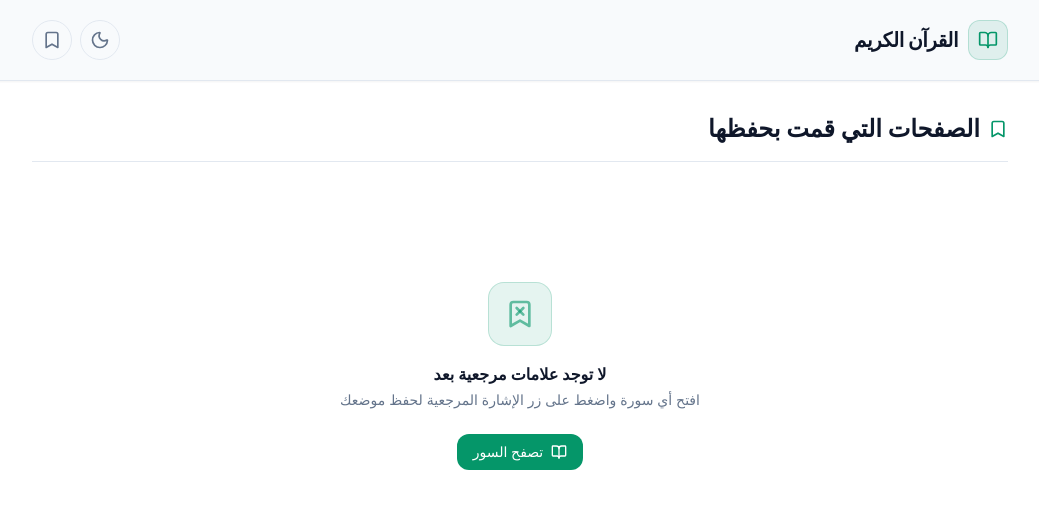
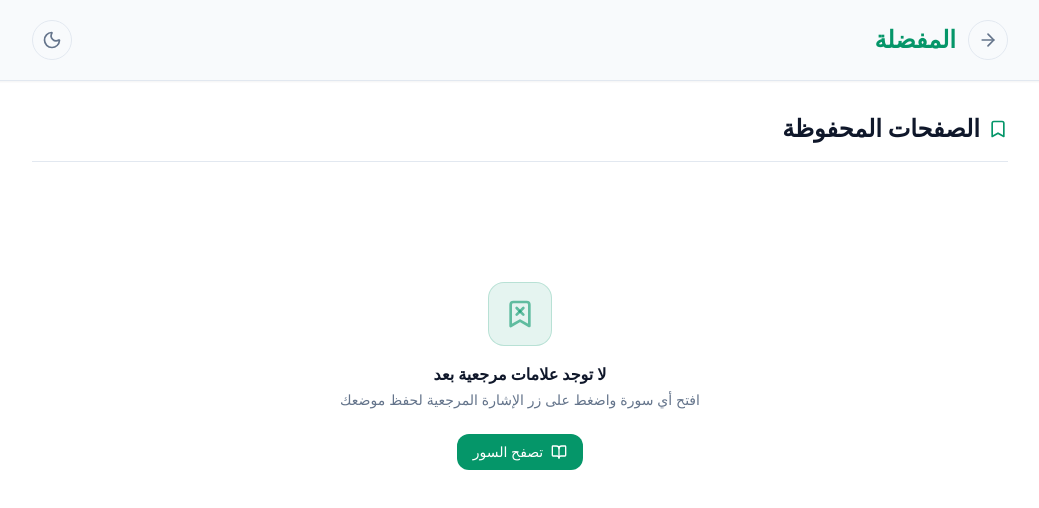
Before and after one commit to mawnir/quran-reader, a React (Vite) app: page /bookmarks in a window 1280 px wide. Shown: the top 508 px of the page, without its empty margins (120-1159 px from the left). Built offline with nearby package versions, Linux system fonts and the light colour scheme; a web font is replaced by a local one.

Commit message:
feat: add bookmark button to index and refactor bookmark link in Header component

```diff
--- a/src/components/Header.tsx
+++ b/src/components/Header.tsx
@@ -7,6 +7,7 @@ interface HeaderProps {
   onGoHome: () => void;
   theme: 'light' | 'dark';
   onToggleTheme: () => void;
+  bookmark?: boolean;
 }
 
 export const Header: React.FC<HeaderProps> = ({
@@ -14,13 +15,9 @@ export const Header: React.FC<HeaderProps> = ({
   onGoHome,
   theme,
   onToggleTheme,
+  bookmark
 }) => {
-  const navigate = useNavigate();
-  const handleBookmark = () => {
-    navigate({
-      to: '/bookmarks',
-    });
-  };
+
   return (
     <header className="bg-bg-surface/95 backdrop-blur-md border-b border-border-subtle sticky top-0 z-30 shadow-xs">
       <div className="max-w-5xl mx-auto px-3 sm:px-6 h-16 sm:h-20 flex items-center justify-between gap-2 sm:gap-4">
@@ -36,9 +33,15 @@ export const Header: React.FC<HeaderProps> = ({
             </button>
 
             <div className="flex items-center gap-2 sm:gap-3 min-w-0 truncate">
-              <span className="text-lg sm:text-2xl font-bold font-hafs-uthmanic text-accent truncate">
-                سورة {surahTitle.replace('سُوْرَةُ ', '')}
-              </span>
+              {bookmark ?
+                <span className="text-lg sm:text-2xl font-bold font-hafs-uthmanic text-accent truncate">
+                  {surahTitle}
+                </span>
+                :
+                <span className="text-lg sm:text-2xl font-bold font-hafs-uthmanic text-accent truncate">
+                  سورة {surahTitle.replace('سُوْرَةُ ', '')}
+                </span>
+              }
             </div>
           </div>
         ) : (
@@ -63,15 +66,6 @@ export const Header: React.FC<HeaderProps> = ({
           >
             {theme === 'dark' ? <Sun className="w-5 h-5 text-amber-400" /> : <Moon className="w-5 h-5" />}
           </button>
-
-          <button
-            onClick={handleBookmark}
-            className="w-10 h-10 flex items-center justify-center cursor-pointer rounded-full border border-border-subtle text-text-muted hover:text-text-heading hover:bg-bg-hover transition-colors flex-shrink-0"
-            aria-label="bookmarks"
-            title="bookmarks"
-          >
-            <Bookmark className="w-5 h-5" />
-          </button>
         </div>
       </div>
     </header>
--- a/src/routes/bookmarks.tsx
+++ b/src/routes/bookmarks.tsx
@@ -39,10 +39,14 @@ function BookmarksRouteComponent() {
 
     return (
         <div dir="rtl" className="min-h-screen bg-bg-base text-text-base flex flex-col transition-colors duration-300 font-sans">
+
+
             <Header
+                surahTitle={"المفضلة"}
                 onGoHome={() => navigate({ to: '/' })}
                 theme={theme}
                 onToggleTheme={toggleTheme}
+                bookmark={true}
             />
 
             <main className="max-w-5xl mx-auto px-3 sm:px-6 pt-4 sm:pt-8 pb-24 w-full flex-1">
@@ -51,9 +55,8 @@ function BookmarksRouteComponent() {
                     <div>
                         <h1 className="text-xl sm:text-2xl font-bold text-text-heading flex items-center gap-2">
                             <Bookmark className="w-5 h-5 text-accent" />
-                            الصفحات التي قمت بحفظها
+                            الصفحات المحفوظة
                         </h1>
-
                     </div>
 
                     {bookmarks.length > 0 && (
@@ -115,8 +118,7 @@ function BookmarksRouteComponent() {
 
                                         <button
                                             onClick={(e) => handleDelete(e, bm)}
-                                            className="flex-shrink-0 w-8 h-8 flex items-center justify-center rounded-full text-text-muted hover:text-red-500 hover:bg-red-50 dark:hover:bg-red-950/30 transition-colors opacity-0 group-hover:opacity-100"
-                                            aria-label="حذف الإشارة المرجعية"
+                                            className="flex-shrink-0 w-8 h-8 flex items-center justify-center rounded-full text-text-muted hover:text-red-500 hover:bg-red-50 dark:hover:bg-red-950/30 transition-colors opacity-100 md:opacity-0 md:group-hover:opacity-100" aria-label="حذف الإشارة المرجعية"
                                         >
                                             <Trash2 className="w-4 h-4" />
                                         </button>
--- a/src/routes/index.tsx
+++ b/src/routes/index.tsx
@@ -9,6 +9,7 @@ import { SearchBar } from '../components/SearchBar';
 import { SurahCard } from '../components/SurahCard';
 import { SearchResultsView } from '../components/SearchResultsView';
 import { LoadingState, ErrorState } from '../components/States';
+import { Bookmark } from 'lucide-react';
 
 export const Route = createFileRoute('/')({
   component: IndexRouteComponent,
@@ -49,6 +50,11 @@ function IndexRouteComponent() {
     navigate({ to: '/$surah/$page', params: { surah: slug, page: '1' } });
   };
 
+  const handleBookmark = () => {
+    navigate({
+      to: '/bookmarks',
+    });
+  };
   const normalizedVerses = useMemo(() => {
     return verses.map((v) => ({ ...v, normalizedText: normalizeArabic(v.text) }));
   }, [verses]);
@@ -84,6 +90,7 @@ function IndexRouteComponent() {
       />
 
       <main className="max-w-5xl mx-auto px-3 sm:px-6 pt-4 sm:pt-8 pb-24 w-full flex-1">
+
         <SearchBar
           searchQuery={searchQuery}
           onSearchChange={setSearchQuery}
@@ -109,9 +116,20 @@ function IndexRouteComponent() {
                 <h1 className="text-xl sm:text-2xl font-bold text-text-heading">سور القرآن الكريم</h1>
                 <p className="text-xs sm:text-sm text-text-muted mt-0.5">برواية حفص عن عاصم</p>
               </div>
-              <span className="text-xs font-medium text-accent bg-accent/10 border border-accent/20 px-3 py-1 rounded-full">
-                ١١٤ سورة
-              </span>
+
+              <div className='flex items-center gap-2'>
+                <span className="text-xs font-medium text-accent bg-accent/10 border border-accent/20 px-3 py-1 rounded-full">
+                  ١١٤ سورة
+                </span>
+                <button
+                  onClick={handleBookmark}
+                  className="w-10 h-10 flex items-center justify-center cursor-pointer rounded-full border border-border-subtle text-text-muted hover:text-text-heading hover:bg-bg-hover transition-colors flex-shrink-0"
+                  aria-label="bookmarks"
+                  title="bookmarks"
+                >
+                  <Bookmark className="w-5 h-5" />
+                </button>
+              </div>
             </div>
 
             <div className="grid grid-cols-1 sm:grid-cols-2 lg:grid-cols-3 gap-3 sm:gap-4">
```
